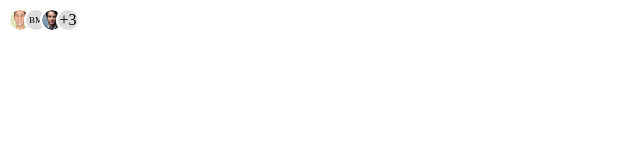
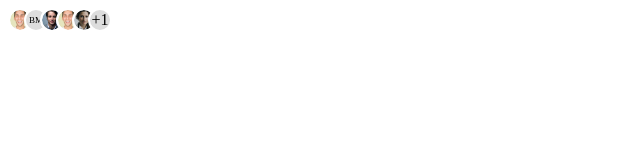
Before and after one commit to chimemoo/virtualspirit-react-js-dev-test, a React (Vite) app: page / in a window 1280 px wide. Shown: the top 160 px of the page, without its empty margins (0-640 px from the left). Built offline with nearby package versions, Linux system fonts and the light colour scheme.

Commit message:
refactor: allow avatar group receive userlist props

```diff
--- a/src/App.tsx
+++ b/src/App.tsx
@@ -1,10 +1,15 @@
 import './App.css'
 import AvatarGroup from './components/AvatarGroup';
+import { userList } from './constants';
 
 function App() {
   return (
     <div className="App">
-      <AvatarGroup maxLength={3} size="xs" />
+      <AvatarGroup
+        userList={userList}
+        maxLength={5}
+        size="xs"
+      />
     </div>
   )
 }
--- a/src/components/Avatar/index.tsx
+++ b/src/components/Avatar/index.tsx
@@ -1,10 +1,10 @@
 import { CSSProperties } from 'react'
 import { getFirstTwoChars } from '../../utils'
-import { AvatarSizeTypes } from '../types'
+import { AvatarSizeType } from '../types'
 import './style.css'
 
 interface AvatarProps {
-  size: AvatarSizeTypes
+  size: AvatarSizeType
   name: string
   url?: string
 }
@@ -16,14 +16,14 @@ function Avatar({
 }: AvatarProps) {
   if (!url) {
     return (
-      <div className={`avatar placeholder ${size}`}>
+      <div className={`avatar placeholder ${size}`} data-testid="avatar-placeholder">
         <span>{getFirstTwoChars(name)}</span>
       </div>
     )
   }
 
   return (
-    <div className={`avatar ${size}`}>
+    <div className={`avatar ${size}`} data-testid="avatar-image">
       <img src={url} alt={name} />
     </div>
   )
--- a/src/components/AvatarGroup/constants.ts
+++ b/src/constants.ts
@@ -1,6 +1,6 @@
-import avatar1 from '../../assets/avatar1.webp'
-import avatar2 from '../../assets/avatar2.webp'
-import avatar3 from '../../assets/avatar3.webp'
+import avatar1 from './assets/avatar1.webp'
+import avatar2 from './assets/avatar2.webp'
+import avatar3 from './assets/avatar3.webp'
 
 
 const userList = [
```
Also changed, not shown: src/components/AvatarGroup/index.tsx (+5 -4 lines), src/components/types.d.ts (+7 -1 lines).
